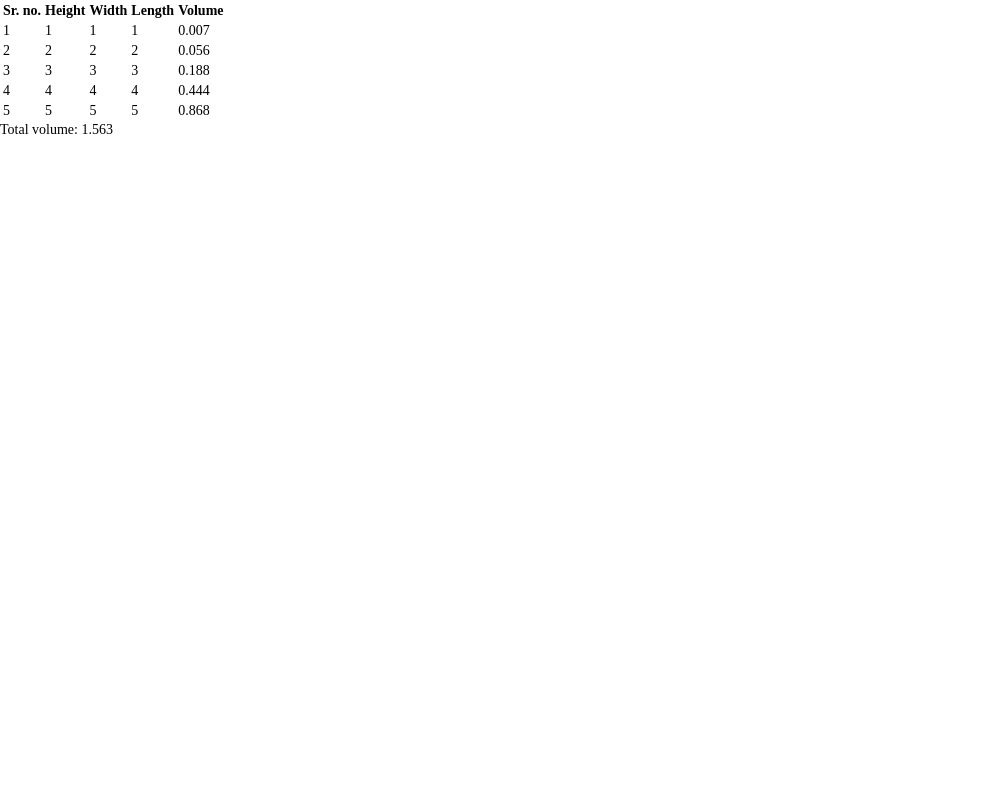
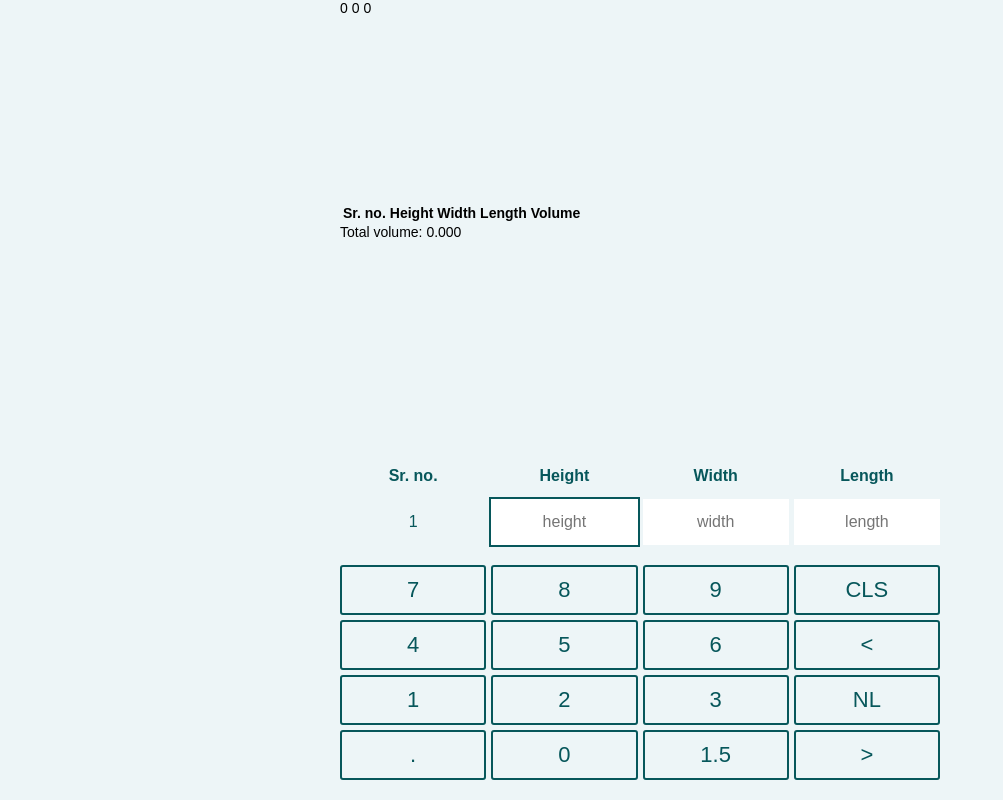
Before and after one commit to rossoskull/measure-fe-base, a React (Create React App) app: page /editor in a window 1280 px wide. Shown: the whole page, without its empty margins (0-1003 px from the left). Built offline with nearby package versions, Linux system fonts and the light colour scheme.

Commit message:
Working editor :eight_pointed_black_star:

```diff
--- /dev/null
+++ b/src/Components/Editor/Editor.scss
@@ -0,0 +1,11 @@
+@import "../../Sass/imports";
+
+.editor {
+  width: 90vw;
+  max-width: 60rem;
+  margin: 0 auto;
+  display: flex;
+  flex-flow: column;
+  height: 100vh;
+  justify-content: space-between;
+}
--- a/src/Components/Editor/Editor.tsx
+++ b/src/Components/Editor/Editor.tsx
@@ -1,28 +1,69 @@
-import React, { useEffect, useState } from 'react'
+import React, { useState } from 'react'
 
 import DisplayList from './DisplayList/DisplayList'
+import Input from './Input/Input'
 import { DataEntry } from '../../Utils/utils'
+
+import './Editor.scss'
 
 const Editor = () => {
   /** State */
-  const [dataList, setDataList] = useState([
-    new DataEntry(1, 1, 1, 1),
-    new DataEntry(2, 2, 2, 2),
-    new DataEntry(3, 3, 3, 3),
-    new DataEntry(4, 4, 4, 4),
-    new DataEntry(5, 5, 5, 5),
-  ])
+  const [dataList, setDataList] = useState<DataEntry[]>([])
   const [currentInput, setCurrentInput] = useState({
-    sr: null,
-    length: null,
-    breadth: null,
-    width: null,
-    volume: null
+    length: '0',
+    height: '0',
+    width: '0'
   })
+
+  const resetCurrentInput = () => {
+    setCurrentInput({
+      length: '0',
+      height: '0',
+      width: '0'
+    })
+  }
+
+  const updateCurrentInput = (value: string, field: number) => {
+    console.log(value)
+    if (field === 0) {
+      setCurrentInput({
+        ...currentInput,
+        height: value
+      })
+    } else if (field === 1) {
+      setCurrentInput({
+        ...currentInput,
+        width: value
+      })
+    } else {
+      setCurrentInput({
+        ...currentInput,
+        length: value
+      })
+    }
+  }
+
+  const addDataToList = (sr: number) => {
+    const { length, height, width } = currentInput
+    console.log(length, height, width)
+    if (length !== '0' && height !== '0' && width !== '0') {
+      const newList = dataList.slice()
+      newList.push(new DataEntry(sr, parseFloat(height), parseFloat(width), parseFloat(length)))
+      setDataList(newList)
+    }
+  }
 
   return (
     <div className="editor">
+      {currentInput.height} {currentInput.width} {currentInput.length}
       <DisplayList list={dataList} />
+      <Input
+        sr={dataList.length + 1}
+        fieldValues={currentInput}
+        addNewEntry={addDataToList}
+        updateCurrentInput={updateCurrentInput}
+        resetInputs={resetCurrentInput}
+      />
     </div>
   )
 }
--- /dev/null
+++ b/src/Components/Editor/Input/Buttons/Button.scss
@@ -0,0 +1,25 @@
+@import "../../../../Sass/imports";
+
+.buttons {
+  margin: 2rem auto;
+  display: grid;
+  grid-template-columns: repeat(4, 1fr);
+  gap: .5rem;
+  max-width: 60rem;
+
+  &__button {
+    border: .2rem solid $ocean;
+    color: $ocean;
+    padding: 1rem 0rem;
+    text-align: center;
+    font-size: 2.2rem;
+    transition: .1s ease-out;
+    border-radius: .3rem;
+
+    &:active {
+      background-color: $ocean;
+      color: $white;
+      transform: scale(.95);
+    }
+  }
+}
--- /dev/null
+++ b/src/Components/Editor/Input/Buttons/Buttons.tsx
@@ -0,0 +1,47 @@
+import React from 'react'
+
+import './Button.scss'
+
+interface ButtonsInterface {
+  nextField: Function
+  previousField: Function
+  handleInputClick: Function
+}
+const Buttons = (props: ButtonsInterface) => {
+  return (
+    <div className="buttons">
+      <Button label="7" onClick={() => props.handleInputClick('7')} />
+      <Button label="8" onClick={() => props.handleInputClick('8')} />
+      <Button label="9" onClick={() => props.handleInputClick('9')} />
+      <Button label="CLS" onClick={() => props.handleInputClick('CLS')} />
+      <Button label="4" onClick={() => props.handleInputClick('4')} />
+      <Button label="5" onClick={() => props.handleInputClick('5')} />
+      <Button label="6" onClick={() => props.handleInputClick('6')} />
+      <Button label="<" onClick={props.previousField} />
+      <Button label="1" onClick={() => props.handleInputClick('1')} />
+      <Button label="2" onClick={() => props.handleInputClick('2')} />
+      <Button label="3" onClick={() => props.handleInputClick('3')} />
+      <Button label="NL" onClick={() => props.handleInputClick('NL')} />
+      <Button label="." onClick={() => props.handleInputClick('.')} />
+      <Button label="0" onClick={() => props.handleInputClick('0')} />
+      <Button label="1.5" onClick={() => props.handleInputClick('1.5')} />
+      <Button label=">" onClick={props.nextField} />
+    </div>
+  )
+}
+
+/** Button component */
+interface ButtonInterface {
+  label: string
+  onClick?: Function
+}
+
+const Button = ({ label, onClick }: ButtonInterface) => {
+  return (
+    <div className="buttons__button" onClick={() => onClick ? onClick() : null}>
+      {label}
+    </div>
+  )
+}
+
+export default Buttons
--- /dev/null
+++ b/src/Components/Editor/Input/Input.scss
@@ -0,0 +1,34 @@
+@import "../../../Sass/imports";
+
+.ed-input {
+  height: max-content;
+
+  &__fields {
+    display: grid;
+    max-width: 100%;
+    grid-template-columns: repeat(4, 1fr);
+    gap: .5rem;
+    max-width: 60rem;
+    margin: 0rem auto;
+
+    &.header {
+      margin: 2.7rem auto 0rem;
+      font-weight: bold;
+    }
+
+    &__field {
+      width: 100%;
+      border: none;
+      padding: 1.4rem 0rem;
+      text-align: center;
+      transition: 0.15s ease-out;
+      pointer-events: none;
+      font-size: 1.6rem;
+      color: $ocean;
+
+      &.focus {
+        box-shadow: 0rem 0rem 0rem .2rem $ocean;
+      }
+    }
+  }
+}
--- /dev/null
+++ b/src/Components/Editor/Input/Input.tsx
@@ -0,0 +1,150 @@
+import React from 'react'
+import { useRef, useState} from 'react'
+
+import Buttons from './Buttons/Buttons'
+
+import './Input.scss'
+
+interface InputInterface {
+  sr?: number
+  addNewEntry: Function
+  fieldValues: {
+    height: string
+    width: string
+    length: string
+  }
+  updateCurrentInput: Function
+  resetInputs: Function
+}
+
+const Input = ({sr, addNewEntry, fieldValues, updateCurrentInput, resetInputs} : InputInterface) => {
+  /** Field refs */
+  const heightRef = useRef<HTMLInputElement>(null)
+  const widthRef = useRef<HTMLInputElement>(null)
+  const lengthRef = useRef<HTMLInputElement>(null)
+
+  /** State */
+  const [currentField, setCurrentField] = useState(0)
+
+  /** Access fields */
+  const refArray = [heightRef, widthRef, lengthRef]
+
+  const nextField = () => {
+    let newField = 0
+    let prevField = 2
+    if (currentField < 2) {
+      newField = currentField + 1
+      prevField = currentField
+      setCurrentField(currentField + 1)
+    } else {
+      /** Enter new line */
+      addNewEntry(sr)
+      setCurrentField(0)
+    }
+
+    const node = refArray[newField].current
+    const prevNode = refArray[prevField].current
+
+    if (node) {
+      node['classList']['add']('focus')
+    }
+
+    if (prevNode) {
+      prevNode['classList']['remove']('focus')
+    }
+  }
+
+  const previousField = () => {
+    let newField = 2
+    let prevField = 0
+
+    if (currentField > 0) {
+      newField = currentField - 1
+      prevField = currentField
+      setCurrentField(currentField - 1)
+
+      const node = refArray[newField].current
+      const prevNode = refArray[prevField].current
+
+      if (node) {
+        node['classList']['add']('focus')
+      }
+
+      if (prevNode) {
+        prevNode['classList']['remove']('focus')
+      }
+    }
+  }
+
+  const handleInputClick = (value: string) => {
+    let currentFieldValue = ''
+    if (currentField === 0) {
+      const stringValue = fieldValues.height.toString()
+      currentFieldValue = stringValue === '0' ? '' : stringValue
+    } else if (currentField === 1) {
+      const stringValue = fieldValues.width.toString()
+      currentFieldValue = stringValue === '0' ? '' : stringValue
+    } else {
+      const stringValue = fieldValues.length.toString()
+      currentFieldValue = stringValue === '0' ? '' : stringValue
+    }
+
+    if (['1', '2', '3', '4', '5', '6', '7', '8', '9', '0', '.'].includes(value)) {
+      if (value === '.' && currentFieldValue.includes('.')) return
+      currentFieldValue = `${currentFieldValue}${value}`
+      updateCurrentInput(currentFieldValue, currentField)
+    } else if (value === '1.5') {
+      currentFieldValue = '1.5'
+      updateCurrentInput(currentFieldValue, currentField)
+    } else if (value === 'CLS') {
+      resetInputs()
+      console.log(fieldValues)
+    }
+
+  }
+
+  return (
+    <div className="ed-input">
+      <div className="ed-input__fields-container">
+        <div className="ed-input__fields header">
+          <p className="ed-input__fields__field srno">Sr. no.</p>
+          <p className="ed-input__fields__field srno">Height</p>
+          <p className="ed-input__fields__field srno">Width</p>
+          <p className="ed-input__fields__field srno">Length</p>
+        </div>
+        <div className="ed-input__fields">
+          <p className="ed-input__fields__field srno">{sr}</p>
+          <input
+            type="text"
+            placeholder="height"
+            ref={heightRef}
+            className="ed-input__fields__field focus"
+            value={parseInt(fieldValues.height) === 0 ? '' : fieldValues.height}
+          />
+          <input
+            type="text"
+            placeholder="width"
+            ref={widthRef}
+            className="ed-input__fields__field"
+            value={parseInt(fieldValues.width) === 0 ? '' : fieldValues.width}
+          />
+          <input
+            type="text"
+            placeholder="length"
+            ref={lengthRef}
+            className="ed-input__fields__field"
+            value={parseInt(fieldValues.length) === 0 ? '' : fieldValues.length}
+          />
+        </div>
+      </div>
+
+      <Buttons
+        nextField={nextField}
+        previousField={previousField}
+        handleInputClick={handleInputClick}
+      />
+    </div>
+  )
+}
+
+export default Input
--- a/src/Sass/_base.scss
+++ b/src/Sass/_base.scss
@@ -1,3 +1,9 @@
+@import "./imports/variables";
+
+html {
+  font-size: 62.5%;
+}
+
 * {
   box-sizing: border-box;
   margin: 0;
@@ -6,5 +12,8 @@
 body {
   margin: 0;
   padding: 0;
+  font-size: 1.4rem;
   font-size: 14px;
+  background-color: $seafoam-opacity-30;
+  font-family: sans-serif;
 }
--- a/src/Sass/_imports.scss
+++ b/src/Sass/_imports.scss
@@ -0,0 +1 @@
+@import "./imports/variables";
--- a/src/Sass/imports/_variables.scss
+++ b/src/Sass/imports/_variables.scss
@@ -1,4 +1,8 @@
 $aqua: #003b46;
 $ocean: #07575b;
 $wave: #66a5ad;
+
 $seafoam: #c4dfe6;
+$seafoam-opacity-30: rgba(#c4dfe6, .3);
+
+$white: #fafafa;
```
